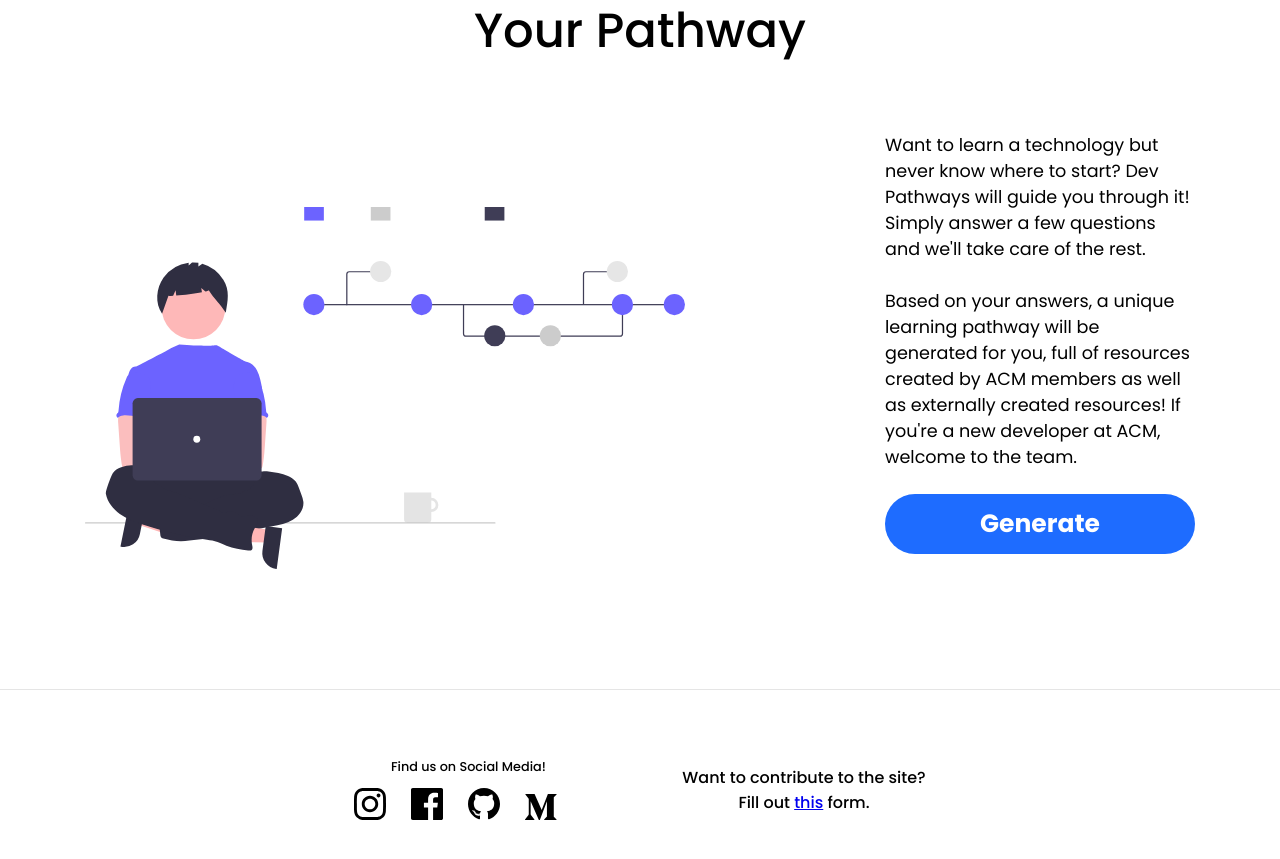
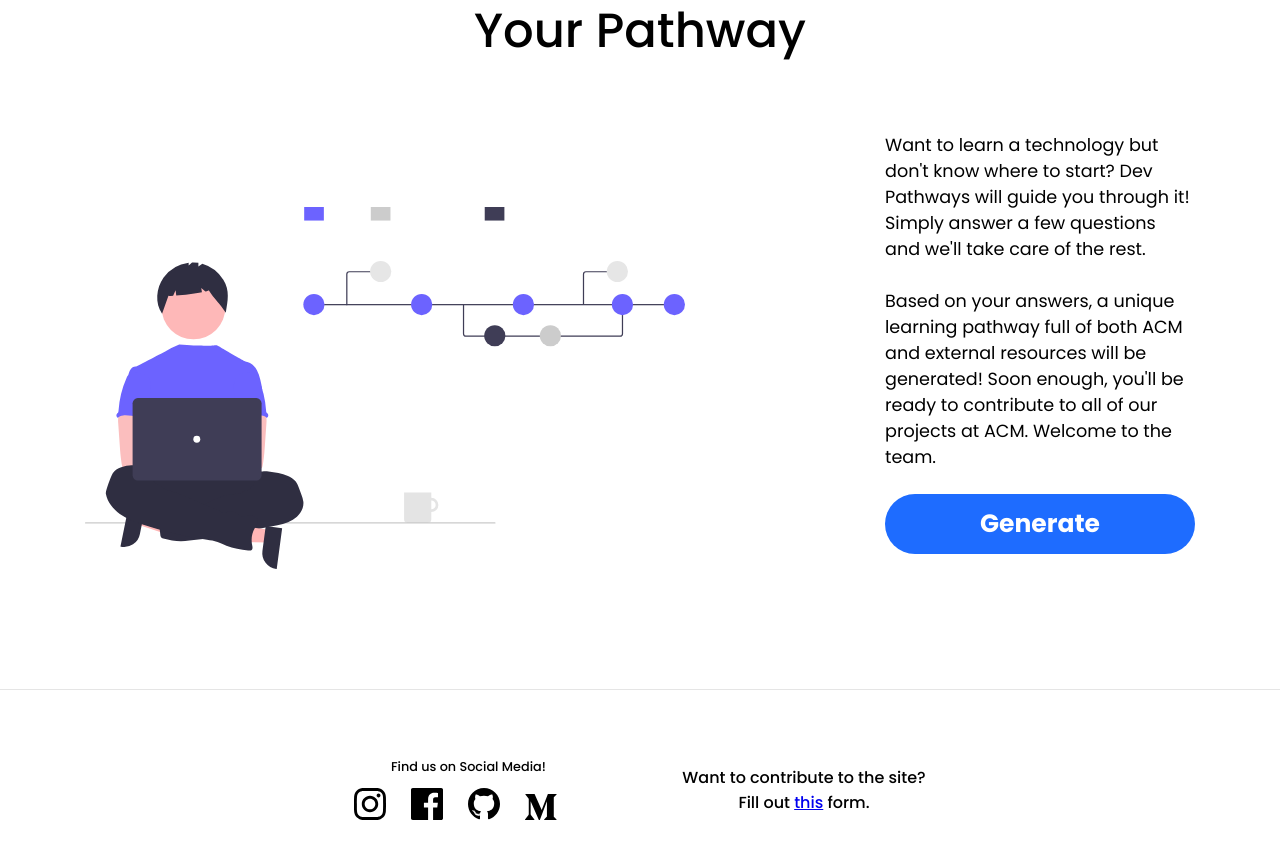
Before and after one commit to uclaacm/dev-pathways, a React (Create React App) app: page / in a window 1280 px wide. Shown: the part 2080-2939 px from the top of the page. Built offline with nearby package versions, Linux system fonts and the light colour scheme.

Commit message:
Adjusted wording on pathways section

```diff
--- a/src/components/PathwaysSection/PathwaysSection.js
+++ b/src/components/PathwaysSection/PathwaysSection.js
@@ -10,11 +10,11 @@ const PathwaysSection = () => {
             <div className="pathway-container">
                 <img src={pathway1} alt=""/>
                 <div className="pathway-info">
-                    Want to learn a technology but never know where to start? Dev Pathways will guide you through it! Simply answer a few questions and we'll take care of the rest.
+                    Want to learn a technology but don't know where to start? Dev Pathways will guide you through it! Simply answer a few questions and we'll take care of the rest.
 
                     <br/><br/>
 
-                    Based on your answers, a unique learning pathway will be generated for you, full of resources created by ACM members as well as externally created resources! If you're a new developer at ACM, welcome to the team.
+                    Based on your answers, a unique learning pathway full of both ACM and external resources will be generated! Soon enough, you'll be ready to contribute to all of our projects at ACM. Welcome to the team.
                     <SolidButton className="gen-pathway-button" text="Generate"/>
                 </div>
             </div>
```
